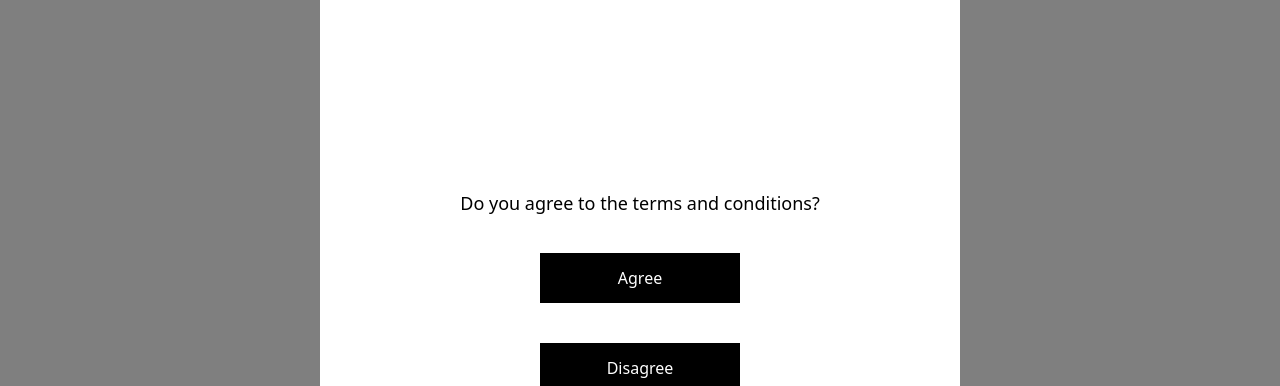
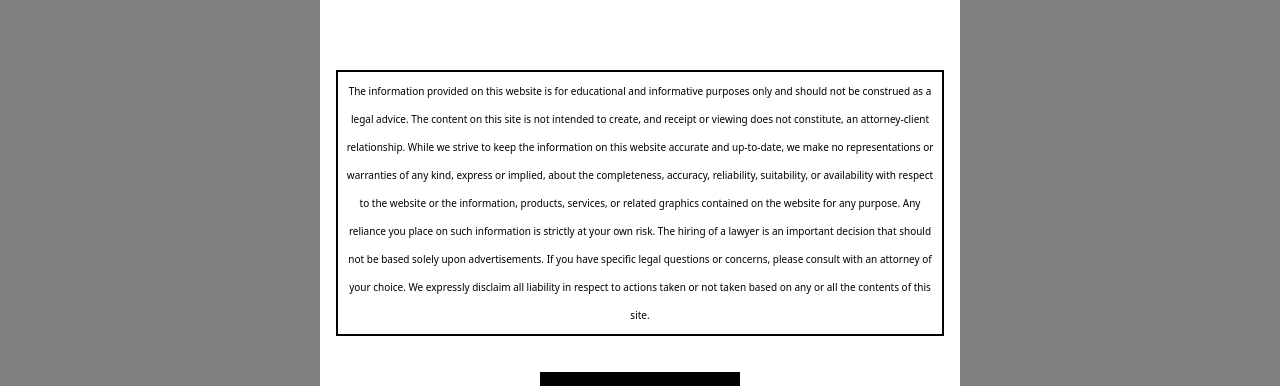
Before and after one commit to SUBHADEEP96/bhattacharya-law-repo-prod, a Next.js app: page /partners in a window 1280 px wide. Shown: the part 250-636 px from the top of the page. Built offline with nearby package versions, Linux system fonts and the light colour scheme; no server answers.

Commit message:
pop up content add

```diff
--- a/wrapper/Popup.tsx
+++ b/wrapper/Popup.tsx
@@ -7,8 +7,30 @@ function Popup({ onAgree, onDisagree }: PopupProps) {
   return (
     <div className="fixed inset-0 flex items-center justify-center z-50 bg-blur">
       <div className="bg-white p-4 rounded-lg shadow-lg text-center h-screen sm:w-1/2 md:w-1/3 lg:w-1/4 xl:w-1/5 flex flex-col items-center justify-center">
-        <p className="text-lg mb-4">
-          Do you agree to the terms and conditions?
+        <p
+          className="text-lg mb-4 "
+          style={{
+            padding: "5px",
+            border: "2px solid black",
+            fontSize: "10px",
+          }}
+        >
+          The information provided on this website is for educational and
+          informative purposes only and should not be construed as a legal
+          advice. The content on this site is not intended to create, and
+          receipt or viewing does not constitute, an attorney-client
+          relationship. While we strive to keep the information on this website
+          accurate and up-to-date, we make no representations or warranties of
+          any kind, express or implied, about the completeness, accuracy,
+          reliability, suitability, or availability with respect to the website
+          or the information, products, services, or related graphics contained
+          on the website for any purpose. Any reliance you place on such
+          information is strictly at your own risk. The hiring of a lawyer is an
+          important decision that should not be based solely upon
+          advertisements. If you have specific legal questions or concerns,
+          please consult with an attorney of your choice. We expressly disclaim
+          all liability in respect to actions taken or not taken based on any or
+          all the contents of this site.
         </p>
         <button style={{ width: "200px", height: "50px" }} onClick={onAgree}>
           Agree
```
